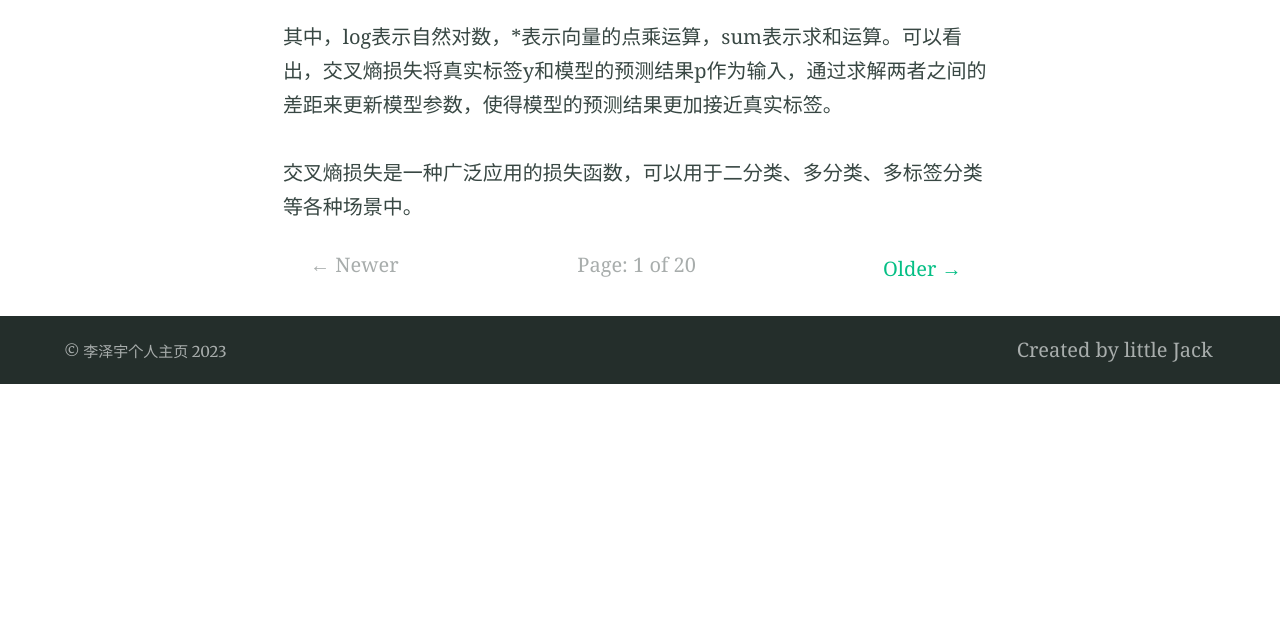
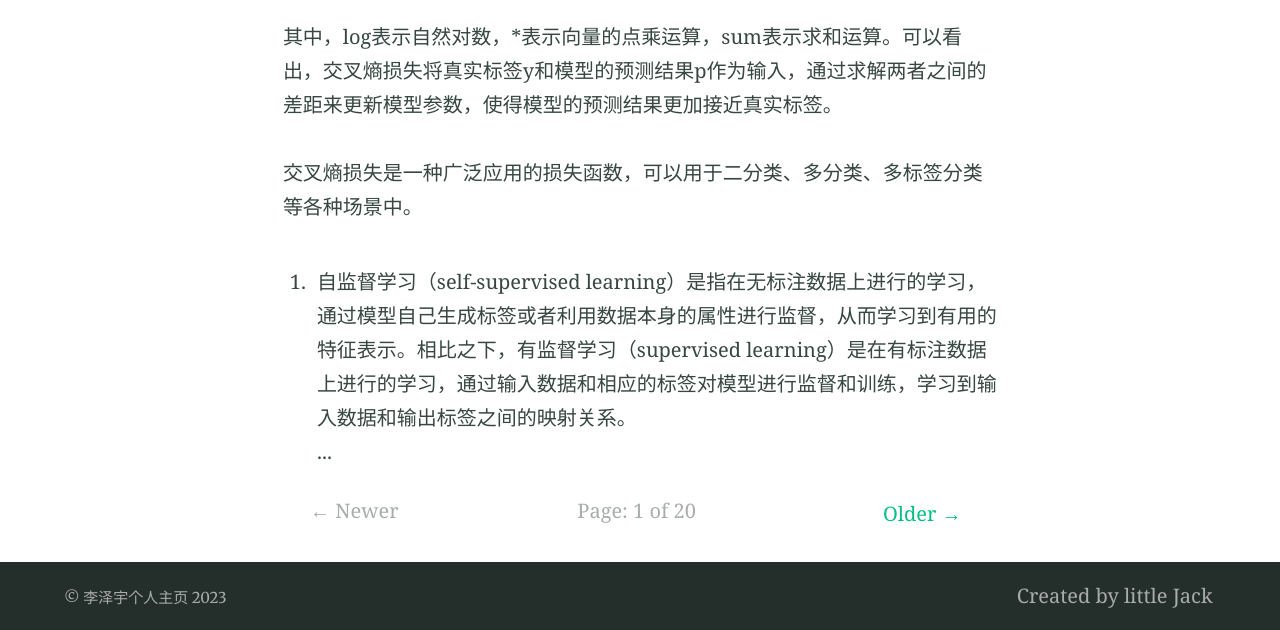
Before and after one commit to lizeyujack/lizeyujack.github.io, a Jekyll site: the page built from blog/index.html, in a window 1280 px wide and 900 px high, scrolled down 1912 px, cut to the strip 270-900 px from the top of the window. Built offline with Jekyll 4.4.1, drawn with Linux system fonts in a browser that asks for light colours; the list of posts is cut into pages by our own code; before the commit the page ends 2566 px from its top, so only the background shows below that.

Commit message:
Update 2023-3-17-1.md

```diff
--- a/_posts/2023-3-17-1.md
+++ b/_posts/2023-3-17-1.md
@@ -23,6 +23,11 @@ L2距离在机器学习中经常用于计算两个样本之间的相似度或距
 其中，log表示自然对数，*表示向量的点乘运算，sum表示求和运算。可以看出，交叉熵损失将真实标签y和模型的预测结果p作为输入，通过求解两者之间的差距来更新模型参数，使得模型的预测结果更加接近真实标签。
 
 交叉熵损失是一种广泛应用的损失函数，可以用于二分类、多分类、多标签分类等各种场景中。
+3. 自监督学习（self-supervised learning）是指在无标注数据上进行的学习，通过模型自己生成标签或者利用数据本身的属性进行监督，从而学习到有用的特征表示。相比之下，有监督学习（supervised learning）是在有标注数据上进行的学习，通过输入数据和相应的标签对模型进行监督和训练，学习到输入数据和输出标签之间的映射关系。
+
+自监督学习和有监督学习之间的关系可以从不同的角度进行理解。一方面，自监督学习可以被看作是有监督学习的一种特殊形式，因为自监督任务本质上也是在训练数据上产生标签或监督信息，并通过这些信息进行学习。另一方面，自监督学习也可以被看作是一种预训练方法，通过在大规模无标注数据上进行自监督训练，学习到通用的特征表示，然后将这些特征表示迁移到特定任务的有监督学习中进行微调和训练。
+
+总的来说，自监督学习和有监督学习并不是对立的关系，而是可以相互补充和结合的两种学习方法。在实际应用中，根据数据的不同特点和任务的不同要求，可以灵活选择和组合不同的学习方法来提高模型的性能和泛化能力。
 
 <!-- more -->
 
```
